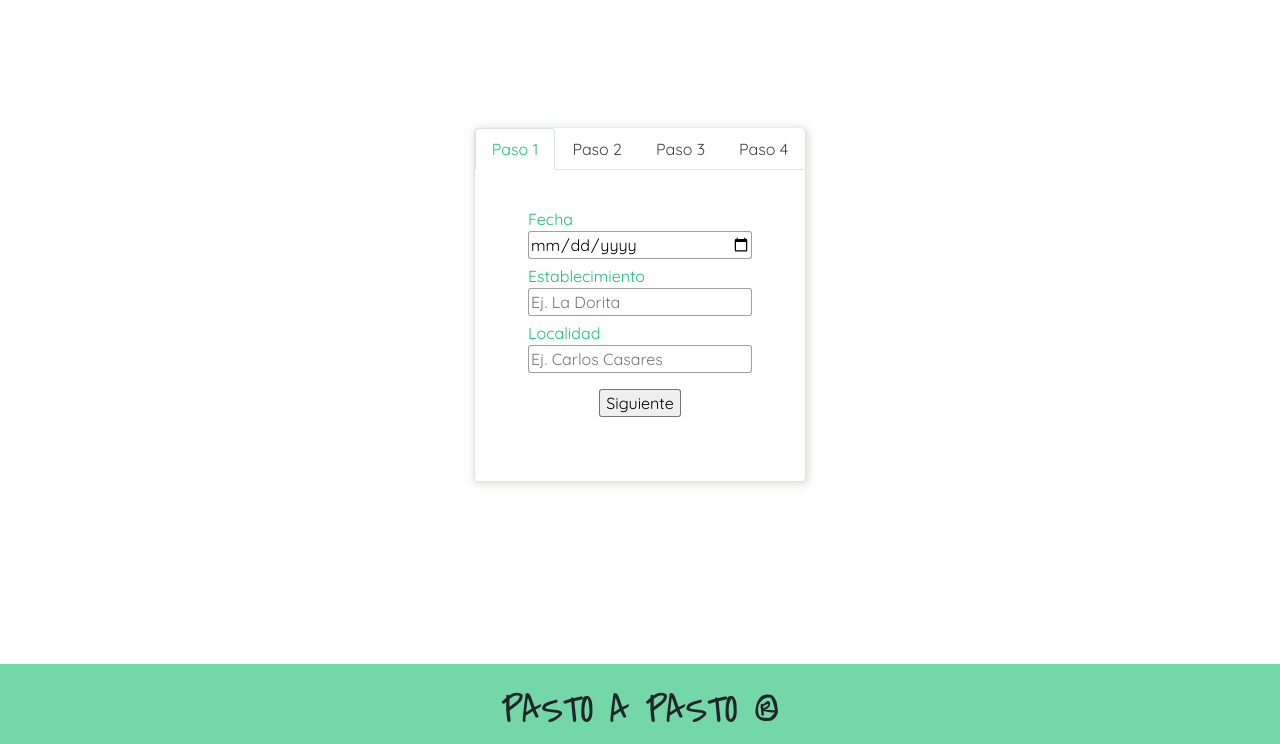
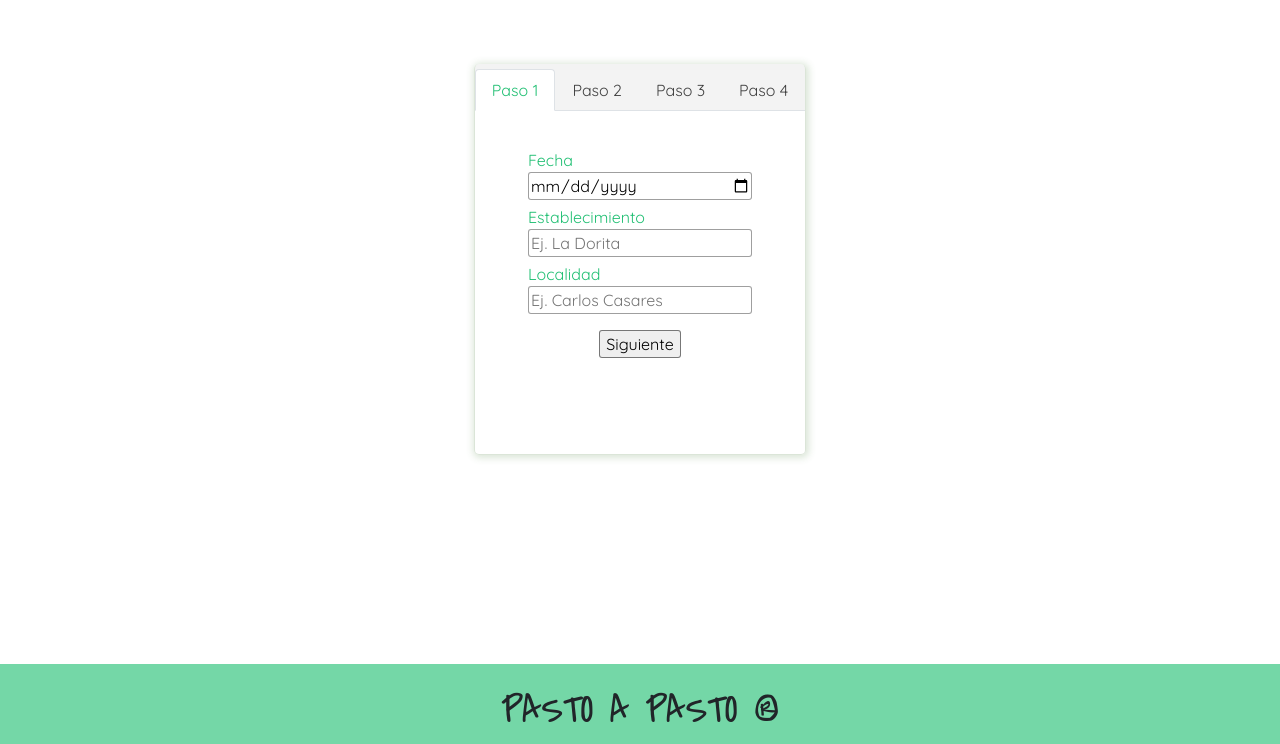
Before and after one commit to Apolofx/PastoAPastoWEB, a Flask app: page /index in a window 1280 px wide. Shown: the part 56-800 px from the top of the page. Run offline with Flask 2, Linux system fonts and the light colour scheme; some libraries are stand-ins or nearby versions; some web fonts are replaced.

Commit message:
agregado de estilo en stylesheet

```diff
--- a/static/estilos.css
+++ b/static/estilos.css
@@ -22,8 +22,8 @@ main {
     align-items: center;
     border: 1.1px solid;
     border-color: #d9e4d6f0;
-    margin-top: 10%;
-    padding: 0 0 2em 0;
+    margin-top: 5%;
+    padding: 0 0 5% 0;
     border-top: none;
     border-radius: 5px;
     box-shadow: 1px 1px 7px 2px #d9e4d6f0; /* h-offset v-offset blur spread color */
@@ -37,11 +37,16 @@ form, #paso-uno{
 #paso-uno {
     display: flex;
     justify-content: center;
+    height: auto;
+    position: relative;
+    border-top-right-radius: 5px;
+    border-top-left-radius: 5px;
+    background: #40404010;
     color: #404040;
     font-weight: 400;
+    padding-top: 5px;
     /*border: 1px solid black; */
-    height: auto;
-    position: relative;
+
 }
 
 form {
@@ -106,6 +111,7 @@ a.nav-link {
 
 .navbar-toggler {
     transition: 0.4s;
+    /* border-color: #fdfdfd; */
 }
 
 .navbar-toggler:hover {
```
